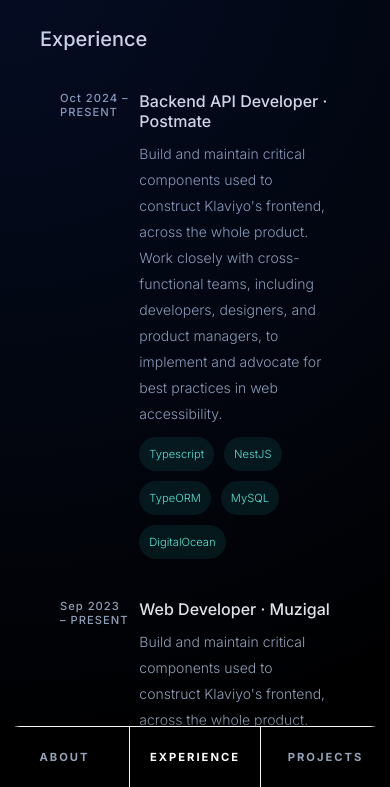
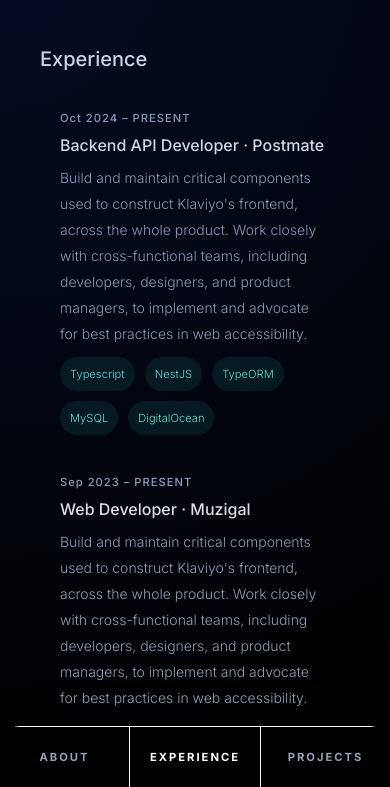
Before and after one commit to Poorvi-Yeluri/poorviyeluri-portfolio-webpage, a website: page index.v2.html in a window 390 px wide. Both pictures are taken after a click on the element "EXPERIENCE". Shown: the part 267-1054 px from the top of the page. Drawn offline with Linux system fonts and the light colour scheme; a web font is replaced by a local one.

Commit message:
changed the alignment for experience cards

```diff
--- a/index.v2.mobile.css
+++ b/index.v2.mobile.css
@@ -20,6 +20,16 @@
     #information-section {
         padding: 20px;
         overflow-y: auto;
+    }
+
+    #experience-section {
+        overflow-y: auto;
+    }
+
+    .card {
+        display: flex;
+        flex-direction: column;
+        padding: 20px;
     }
 
     .mobile-section-title {
```
Also changed, not shown: index.v2.html (+8 -7 lines).
